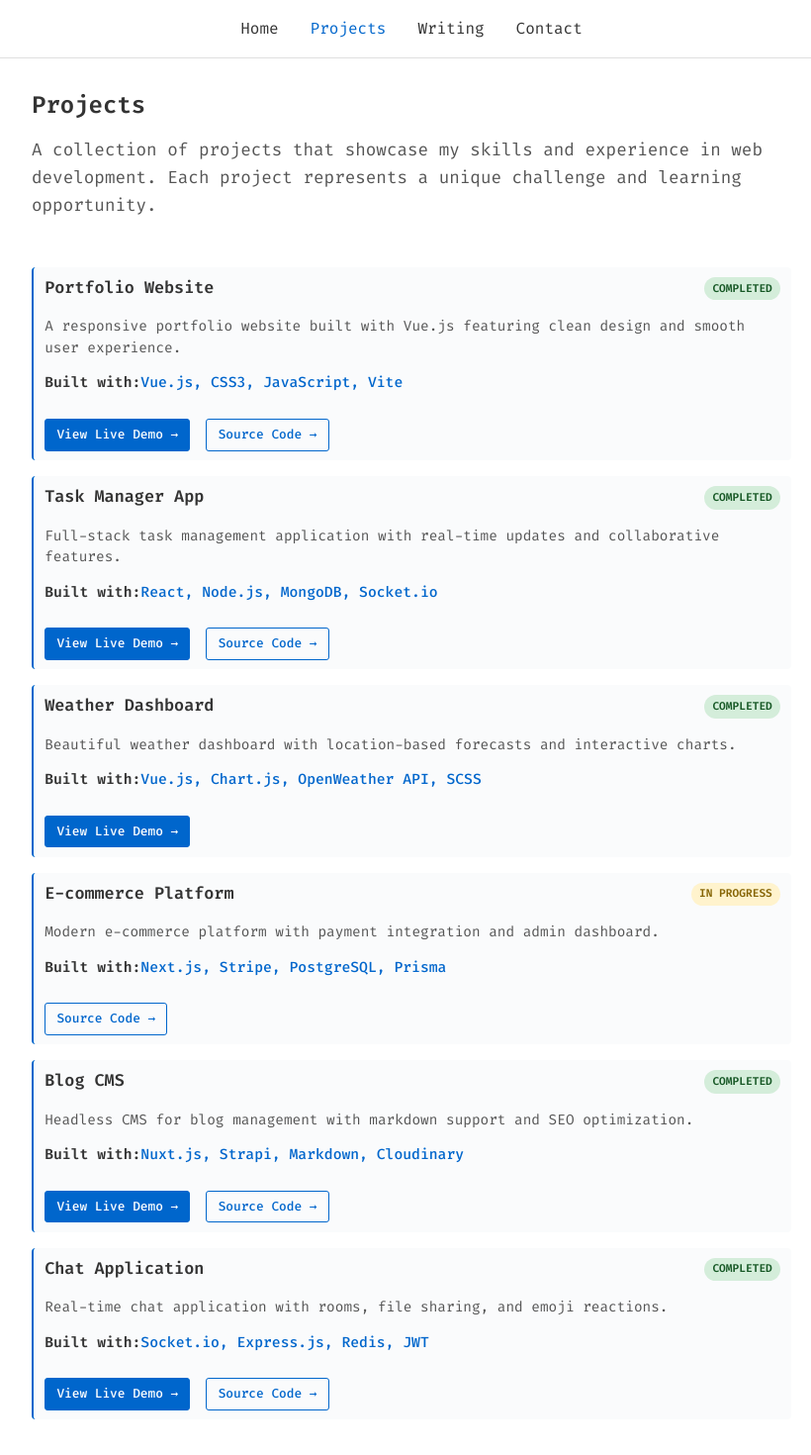
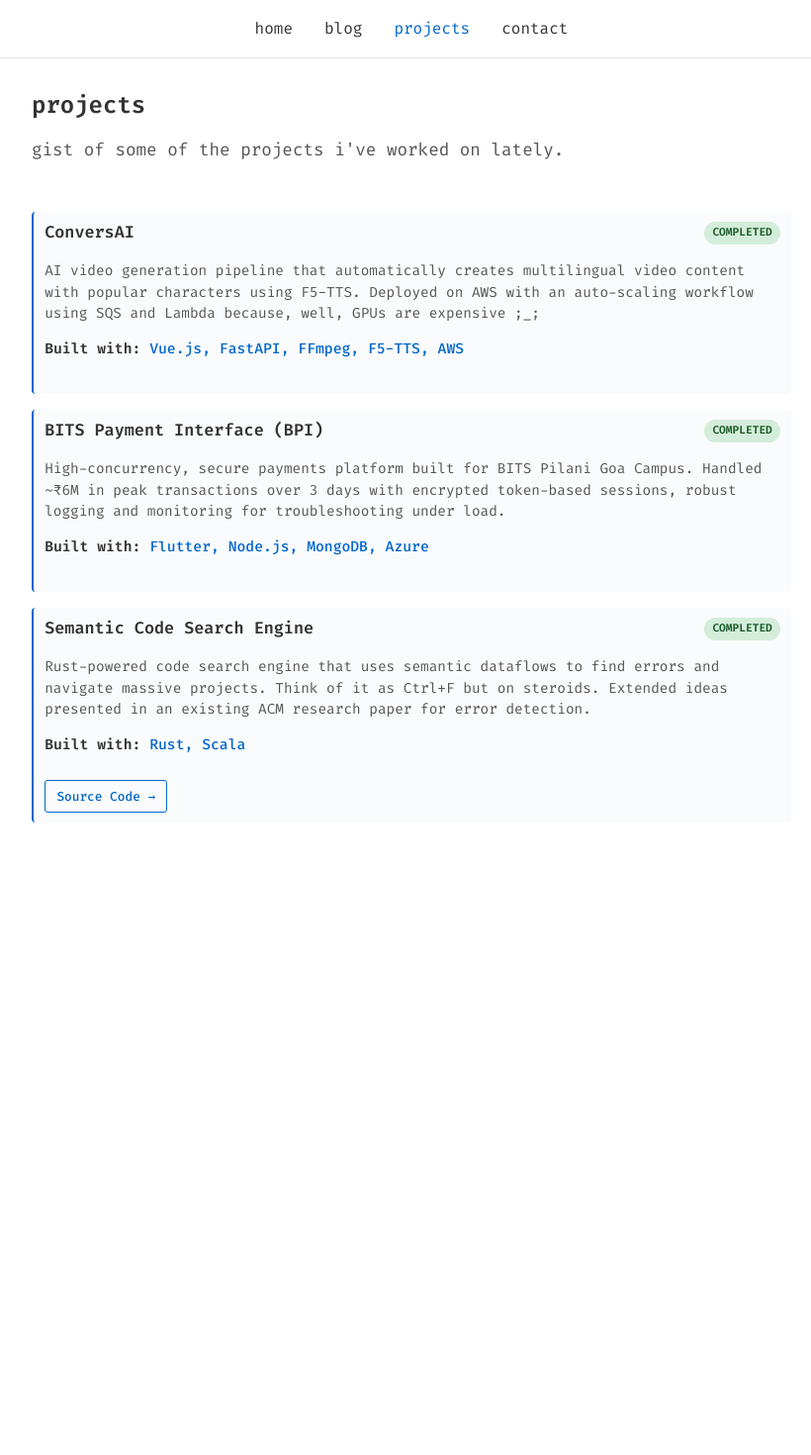
Before and after one commit to fizy069/portfolio, a Vue app: page /projects in a window 1280 px wide. Shown: the top 1470 px of the page at 99% size, without its empty margins (224-1044 px from the left). After the commit the page ends 879 px from the top, so only its background shows below. Built offline with nearby package versions, Linux system fonts and the light colour scheme.

Commit message:
add projects and other minor changes

```diff
--- a/src/data/homeContent.json
+++ b/src/data/homeContent.json
@@ -1,7 +1,7 @@
 {
   "hero": {
     "title": "mahir",
-    "description": "i'm a final year student at bits pilani, goa campus, with hands-on experience in mobile app development, backend systems, web3, and applied ai."
+    "description": "i'm a final year student at bits pilani, goa campus, with hands-on experience in mobile app development, backend systems and applied ai.\n i'm currently exploring rust and web3."
   },
   "recentWork": {
     "title": "Recent Work",
--- a/src/data/projects.json
+++ b/src/data/projects.json
@@ -1,56 +1,43 @@
 [
     {
         "id": 1,
-    "name": "Portfolio Website",
-    "description": "A responsive portfolio website built with Vue.js featuring clean design and smooth user experience.",
-    "technologies": ["Vue.js", "CSS3", "JavaScript", "Vite"],
+        "name": "ConversAI",
+        "description": "AI video generation pipeline that automatically creates multilingual video content with popular characters using F5-TTS. Deployed on AWS with an auto-scaling workflow using SQS and Lambda because, well, GPUs are expensive ;_;",
+        "technologies": [
+            "Vue.js",
+            "FastAPI",
+            "FFmpeg",
+            "F5-TTS",
+            "AWS"
+        ],
         "status": "completed",
-    "demo": "#",
-    "github": "#"
+        "demo": null,
+        "github": null
+    },
+    {
+        "id": 3,
+        "name": "BITS Payment Interface (BPI)",
+        "description": "High-concurrency, secure payments platform built for BITS Pilani Goa Campus. Handled ~₹6M in peak transactions over 3 days with encrypted token-based sessions, robust logging and monitoring for troubleshooting under load.",
+        "technologies": [
+            "Flutter",
+            "Node.js",
+            "MongoDB",
+            "Azure"
+        ],
+        "status": "completed",
+        "demo": null,
+        "github": null
     },
     {
         "id": 2,
-    "name": "Task Manager App",
-    "description": "Full-stack task management application with real-time updates and collaborative features.",
-    "technologies": ["React", "Node.js", "MongoDB", "Socket.io"],
+        "name": "Semantic Code Search Engine",
+        "description": "Rust-powered code search engine that uses semantic dataflows to find errors and navigate massive projects. Think of it as Ctrl+F but on steroids. Extended ideas presented in an existing ACM research paper for error detection.",
+        "technologies": [
+            "Rust",
+            "Scala"
+        ],
         "status": "completed",
-    "demo": "#",
-    "github": "#"
-  },
-  {
-    "id": 3,
-    "name": "Weather Dashboard",
-    "description": "Beautiful weather dashboard with location-based forecasts and interactive charts.",
-    "technologies": ["Vue.js", "Chart.js", "OpenWeather API", "SCSS"],
-    "status": "completed",
-    "demo": "#",
-    "github": null
-  },
-  {
-    "id": 4,
-    "name": "E-commerce Platform",
-    "description": "Modern e-commerce platform with payment integration and admin dashboard.",
-    "technologies": ["Next.js", "Stripe", "PostgreSQL", "Prisma"],
-    "status": "in-progress",
         "demo": null,
-    "github": "#"
-  },
-  {
-    "id": 5,
-    "name": "Blog CMS",
-    "description": "Headless CMS for blog management with markdown support and SEO optimization.",
-    "technologies": ["Nuxt.js", "Strapi", "Markdown", "Cloudinary"],
-    "status": "completed",
-    "demo": "#",
-    "github": "#"
-  },
-  {
-    "id": 6,
-    "name": "Chat Application",
-    "description": "Real-time chat application with rooms, file sharing, and emoji reactions.",
-    "technologies": ["Socket.io", "Express.js", "Redis", "JWT"],
-    "status": "completed",
-    "demo": "#",
-    "github": "#"
+        "github": "https://github.com/fizy069/semantic-code-search-mono"
     }
 ]
--- a/src/views/Blog.vue
+++ b/src/views/Blog.vue
@@ -1,8 +1,8 @@
 <template>
   <div class="blog">
-    <h1>Writing</h1>
+    <h1>blog</h1>
 
-    <!-- <p>Articles and thoughts.</p> -->
+    <p>excerpts on my thoughts and some of the stuff i built.</p>
 
     <div class="search-section">
       <input
--- a/src/views/Projects.vue
+++ b/src/views/Projects.vue
@@ -1,19 +1,14 @@
 <template>
   <div class="projects">
     <div class="projects-header">
-      <h1>Projects</h1>
+      <h1>projects</h1>
       <p class="projects-intro">
-        A collection of projects that showcase my skills and experience in web development.
-        Each project represents a unique challenge and learning opportunity.
+        gist of some of the projects i've worked on lately.
       </p>
     </div>
 
     <div class="project-list">
-      <div
-        v-for="project in projects"
-        :key="project.id"
-        class="project-item"
-      >
+      <div v-for="project in projects" :key="project.id" class="project-item">
         <div class="project-header">
           <h3>{{ project.name }}</h3>
           <span v-if="project.status" class="project-status" :class="project.status">
@@ -22,7 +17,7 @@
         </div>
         <p class="project-description">{{ project.description }}</p>
         <div class="project-tech">
-          <strong>Built with:</strong>
+          <strong>Built with: </strong>
           <span class="tech-list">{{ project.technologies.join(', ') }}</span>
         </div>
         <div class="project-links">
```
Also changed, not shown: src/components/Navbar.vue (+4 -4 lines). Lines whose indentation alone changed are shown as unchanged.
